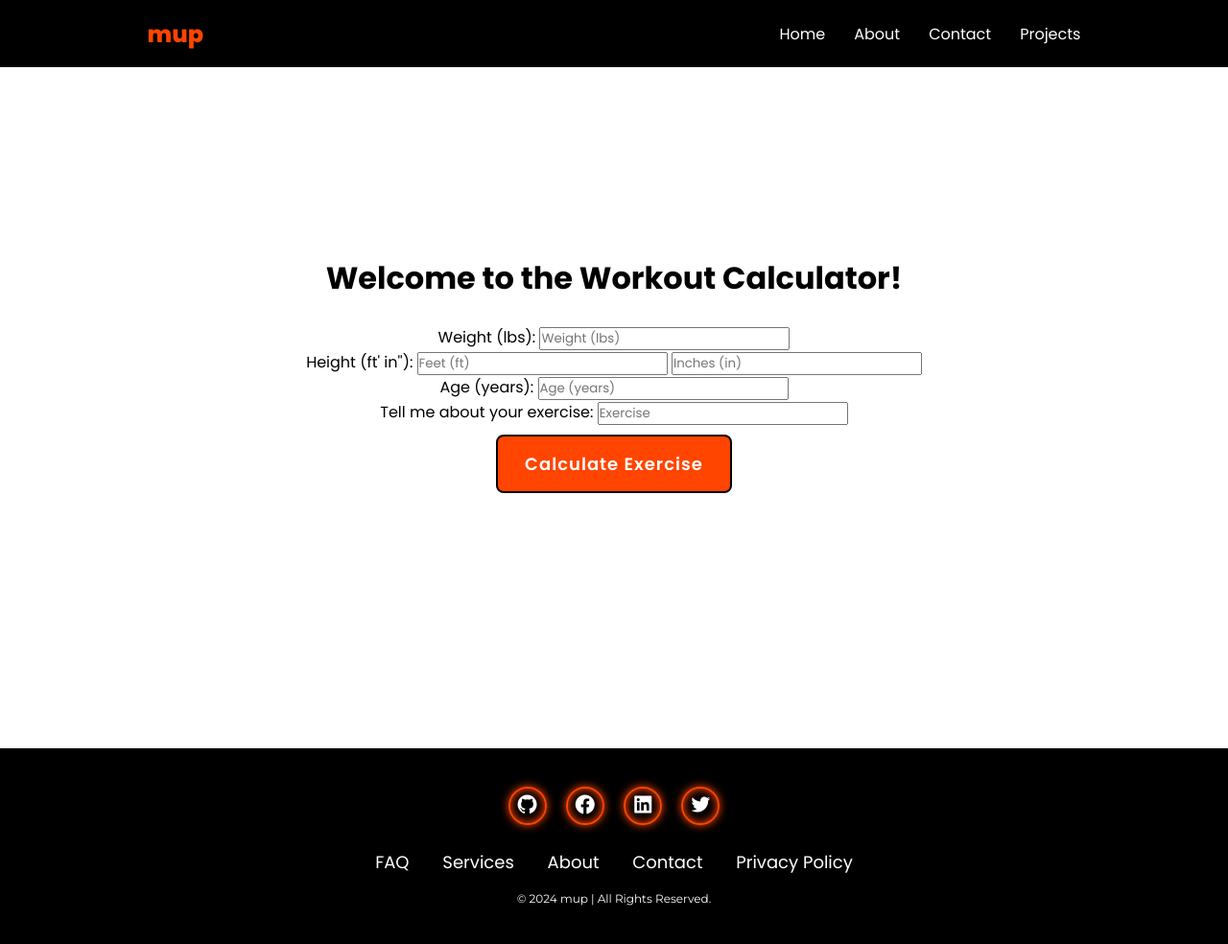
After one commit to mup7/portfolio, a Flask app: page /projects/workout-calculator in a window 1280 px wide. The commit adds this page. Shown: the whole page at 96% size. Run offline with Flask 3, Linux system fonts and the light colour scheme; some libraries are stand-ins or nearby versions.

Commit message:
Add workout calculator and edit about

```diff
--- a/main.py
+++ b/main.py
@@ -1,5 +1,5 @@
+from dotenv import load_dotenv
 import os
-from dotenv import load_dotenv
 from flask import Flask, render_template, request
 import smtplib
 import datetime
@@ -10,8 +10,6 @@ import requests
 load_dotenv()
 
 # smtplib constants
-# MY_EMAIL = os.getenv("MY_EMAIL")
-# MY_PASSWORD = os.getenv("MY_PASSWORD")
 MY_EMAIL = os.environ.get("MY_EMAIL")
 MY_PASSWORD = os.environ.get("MY_PASSWORD")
 # genderize constant
@@ -19,12 +17,34 @@ GENDERIZE_API_ENDPOINT = "https://api.genderize.io"
 # ageify constant
 AGEIFY_API_ENDPOINT = "https://api.agify.io"
 # openweathermap constants
-# OPENWEATHERMAP_API_KEY = os.getenv("OPENWEATHERMAP_API_KEY")
 OPENWEATHERMAP_API_KEY = os.environ.get("OPENWEATHERMAP_API_KEY")
 GEOCODING_API_ENDPOINT = "http://api.openweathermap.org/geo/1.0/direct"
 OPENWEATHERMAP_API_ENDPOINT = "http://api.openweathermap.org/data/2.5/forecast"
+# nutritionix constants
+NUTRITIONIX_APP_ID = os.environ.get("NUTRITIONIX_APP_ID")
+NUTRITIONIX_API_KEY = os.environ.get("NUTRITIONIX_API_KEY")
+NUTRITIONIX_ENDPOINT = "https://trackapi.nutritionix.com/v2/natural/exercise"
+NUTRITIONIX_HEADERS = {
+    "x-app-id": NUTRITIONIX_APP_ID,
+    "x-app-key": NUTRITIONIX_API_KEY
+}
 
 app = Flask(__name__)
+
+
+def send_email(subject, full_name, email, phone_number, message):
+    with smtplib.SMTP("smtp.gmail.com") as connection:
+        connection.starttls()  # Secure the connection
+        connection.login(MY_EMAIL, MY_PASSWORD)
+        connection.sendmail(
+            from_addr=MY_EMAIL,
+            to_addrs=MY_EMAIL,
+            msg=f"Subject: {subject}\n\n"
+            f"Full Name: {full_name}\n"
+            f"Email: {email}\n"
+            f"Phone Number: {phone_number}\n"
+            f"Message: {message}"
+        )
 
 
 # Built-in way to inject common variables into the template context for all templates rendered
@@ -55,25 +75,14 @@ def contact():
     """
     if request.method == "POST":
         data = request.form
-        full_name = data["fullName"]
-        email = data["email"]
-        phone_number = data["phoneNumber"]
-        subject = data["subject"]
-        message = data["message"]
+        full_name_input = data["fullName"]
+        email_input = data["email"]
+        phone_number_input = data["phoneNumber"]
+        subject_input = data["subject"]
+        message_input = data["message"]
 
         # Send the email
-        with smtplib.SMTP("smtp.gmail.com") as connection:
-            connection.starttls()  # Secure the connection
-            connection.login(MY_EMAIL, MY_PASSWORD)  # Login to the email server
-            connection.sendmail(
-                from_addr=MY_EMAIL,
-                to_addrs=MY_EMAIL,
-                msg=f"Subject: {subject}\n\n"
-                f"Full Name: {full_name}\n"
-                f"Email: {email}\n"
-                f"Phone Number: {phone_number}\n"
-                f"Message: {message}"
-            )
+        send_email(subject=subject_input, full_name=full_name_input, email=email_input, phone_number=phone_number_input, message=message_input)
         return render_template(template_name_or_list="thank-you.html")
     return render_template(template_name_or_list="index.html")
 
@@ -263,7 +272,7 @@ def rock_paper_scissors():
     return render_template(template_name_or_list="rock-paper-scissors.html")
 
 
-# Guess Gender
+# Gender Guesser
 @app.route(rule="/projects/gender-guesser", methods=["GET", "POST"])
 def gender_guesser():
     """
@@ -410,5 +419,37 @@ def weather_forecaster():
     return render_template(template_name_or_list="weather-forecaster.html", FORECAST=forecast)
 
 
+# Workout Calculator
+@app.route(rule="/projects/workout-calculator", methods=["GET", "POST"])
+def workout_calculator():
+    calculate_workout = None
+    if request.method == "POST":
+        try:
+            data = request.form
+            weight_lb = float(data["weight"])
+            weight_kg = int(weight_lb / 2.2046)
+            height_ft = int(data["heightFeet"])
+            height_in = float(data["heightInches"])
+            total_height_in = float((height_ft * 12) + height_in)
+            height_cm = int(total_height_in * 2.54)
+            age = int(data["age"])
+            query = data["query"]
+            nutritionix_params = {
+                "query": query,
+                "weight_kg": weight_kg,
+                "height_cm": height_cm,
+                "age": age
+            }
+            nutritionix_response = requests.post(url=NUTRITIONIX_ENDPOINT, headers=NUTRITIONIX_HEADERS, json=nutritionix_params)
+            nutritionix_result = nutritionix_response.json()
+            result = nutritionix_result["exercises"][0]
+            calculate_workout = True
+            return render_template(template_name_or_list="workout-calculator.html", CALCULATE_WORKOUT=calculate_workout, RESULT=result)
+        except ValueError:
+            calculate_workout = False
+            return render_template(template_name_or_list="workout-calculator.html", CALCULATE_WORKOUT=calculate_workout)
+    return render_template(template_name_or_list="workout-calculator.html", CALCULATE_WORKOUT=calculate_workout)
+
+
 if __name__ == "__main__":
-    app.run(debug=False)
+    app.run(debug=True)
--- a/templates/footer-section.html
+++ b/templates/footer-section.html
@@ -1,8 +1,9 @@
 <footer class="footer">
     <div class="social">
+        <a href="https://github.com/mup7" target="_blank"><i class='bx bxl-github'></i></a>
         <a href="https://www.facebook.com/profile.php?id=100093443201048" target="_blank"><i class='bx bxl-facebook-circle'></i></a>
         <a href="https://www.linkedin.com/in/dylanvillanueva/" target="_blank"><i class='bx bxl-linkedin-square' ></i></a>
-        <a href="https://x.com/mupdlv" target="_blank"><i class='bx bxl-twitter' ></i></a>
+        <a href="https://x.com/mupdlv" target="_blank"><i class='bx bxl-twitter'></i></a>
         <!-- <a href="#"><i class='bx bxl-instagram-alt' ></i></box-icon></a> -->
     </div>
 
--- a/templates/projects-section.html
+++ b/templates/projects-section.html
@@ -1,5 +1,8 @@
 <section id="projects" class="projects">
     <div class="project-content">
+      <h1>
+        <a href="{{ url_for('workout_calculator') }}"><span>Workout Calculator</span></a>
+      </h1>
       <h1>
         <a href="{{ url_for('weather_forecaster') }}"><span>24 Hour Weather Forecaster</span></a>
       </h1>
--- /dev/null
+++ b/templates/workout-calculator.html
@@ -0,0 +1,45 @@
+<!DOCTYPE html>
+<html lang="en">
+  <head>
+    {% include "head-section.html" %}
+    <title>Workout Calculator</title>
+  </head>
+  <body>
+    {% include "navbar-section.html" %}
+    <div class="main-section">
+      <h1 class="project-title">Welcome to the Workout Calculator!</h1>
+      <form method="post" action="{{ url_for('workout_calculator') }}">
+        <div class="input-box">
+          <label for="workout-calculator-weight">Weight (lbs):</label>
+          <input id="workout-calculator-weight" type="text" placeholder="Weight (lbs)" name="weight" required>
+          <br>
+          <label for="workout-calculator-height-feet">Height (ft' in''):</label>
+          <div class="height-inputs">
+            <input id="workout-calculator-height-feet" type="text" placeholder="Feet (ft)" name="heightFeet" required>
+            <input id="workout-calculator-height-inches" type="text" placeholder="Inches (in)" name="heightInches" required>
+          </div>
+          <br>
+          <label for="workout-calculator-age">Age (years):</label>
+          <input id="workout-calculator-age" type="text" placeholder="Age (years)" name="age" required>
+          <br>
+          <label for="workout-calculator-query">Tell me about your exercise:</label>
+          <input id="workout-calculator-query" type="text" placeholder="Exercise" name="query" required>
+        </div>
+        <input type="submit" value="Calculate Exercise" class="project-btn btn-2">
+      </form>
+      {% if CALCULATE_WORKOUT: %}
+      <h2 class="result">Exercise: {{ RESULT["name"].title() }}</h2>
+      <h3 class="result">Calories: {{ RESULT["nf_calories"] }}</h3>
+      <h3 class="result">Duration: {{ RESULT["duration_min"] }} mins</h3>
+      <h3 class="result">Metabolic Equivalent of Task (MET): {{ RESULT["met"] }}</h3>
+      {% endif %}
+
+      {% if CALCULATE_WORKOUT == False: %}
+      <h2 class="result">Exercise: N/A</h2>
+      {% endif %}
+    </div>
+    {% include "footer-section.html" %}
+    <script src="{{ url_for('static', filename='js/script.js') }}"></script>
+    <script src="https://kit.fontawesome.com/f8e1a90484.js" crossorigin="anonymous"></script>
+  </body>
+</html>
```
Also changed, not shown: templates/home-section-2.html (+9 -7 lines).
